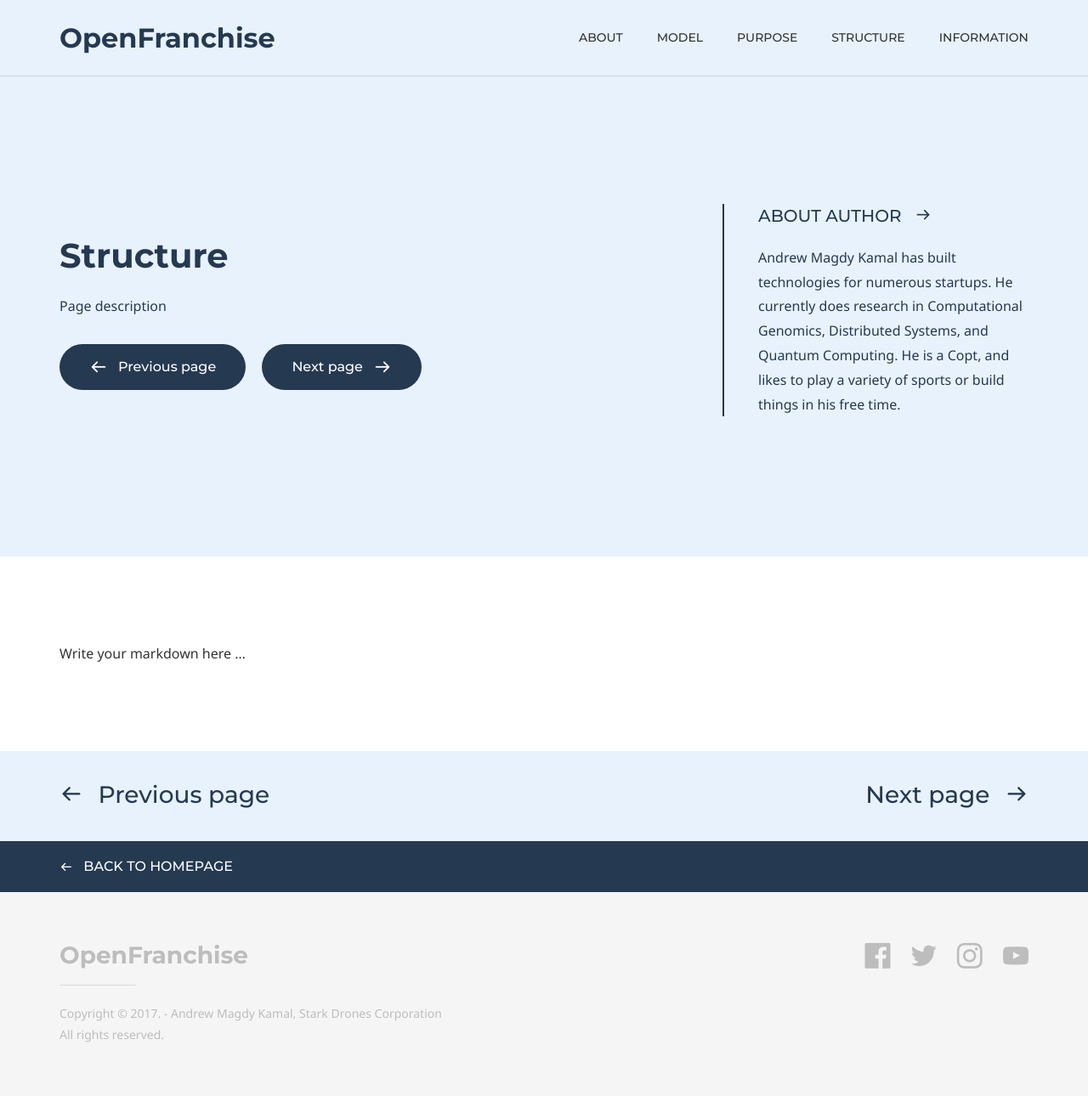
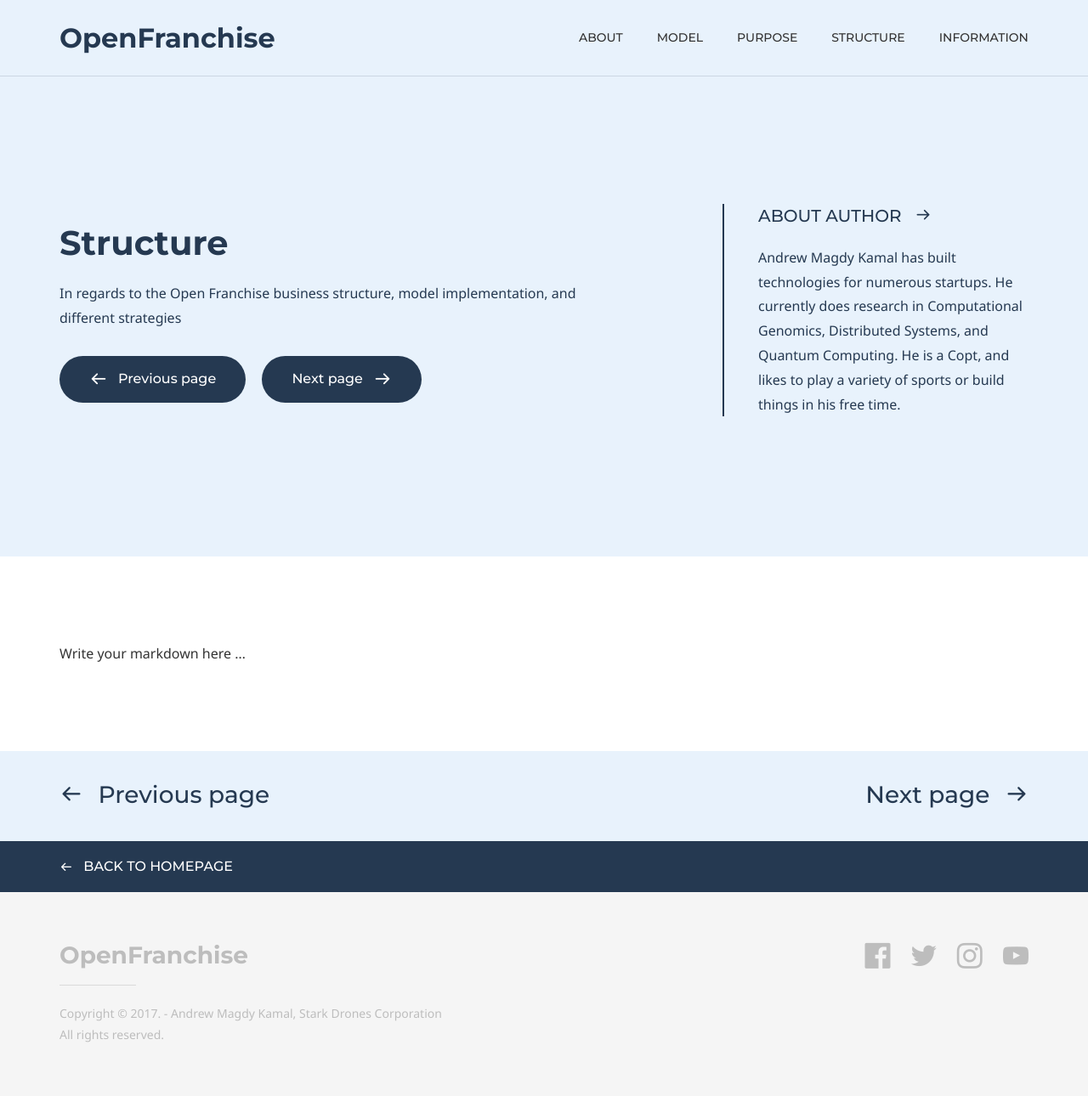
Before and after one commit to Open-Franchise/open-franchise.github.io, a Jekyll site: the page built from structure.md, in a window 1280 px wide. Shown: the whole page at 85% size. Built offline with Jekyll 4.4.1, drawn with Linux system fonts in a browser that asks for light colours; some web fonts are replaced.

Commit message:
Update structure.md

```diff
--- a/structure.md
+++ b/structure.md
@@ -6,7 +6,7 @@ comments: false
 
 # Hero section
 title: Structure
-description: Page description
+description: In regards to the Open Franchise business structure, model implementation, and different strategies
 
 # Author box
 author:
```
